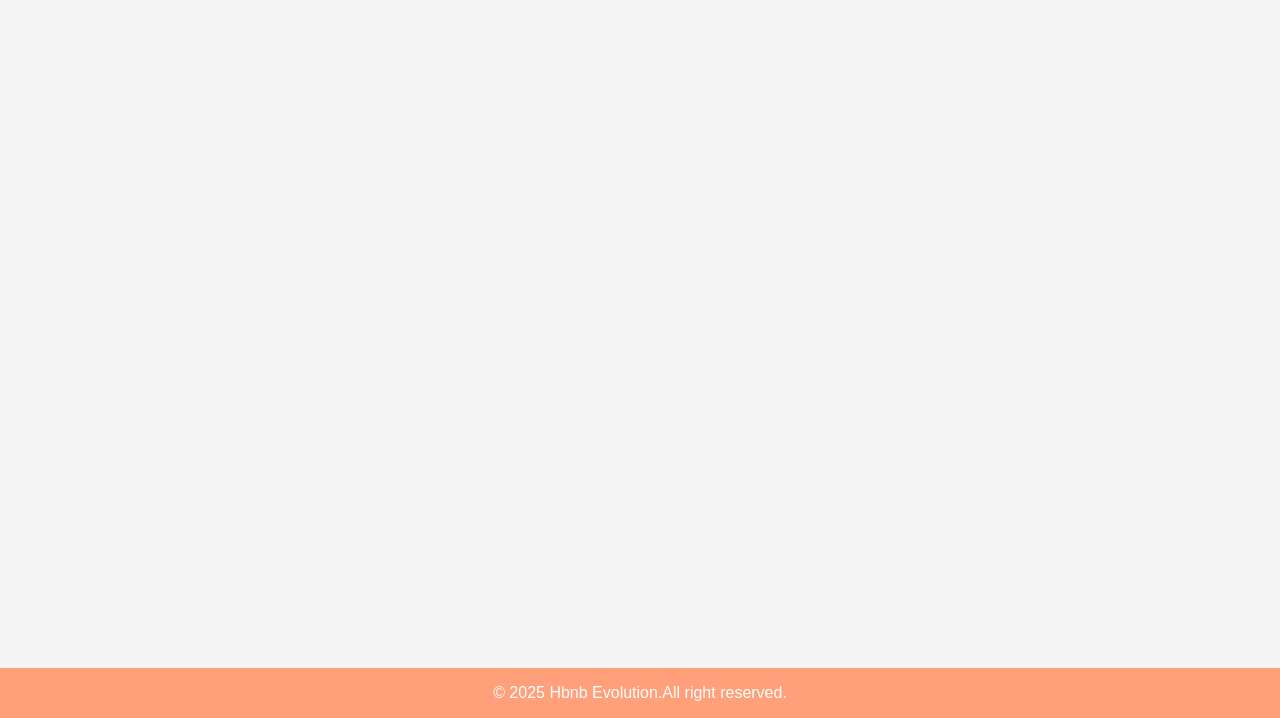
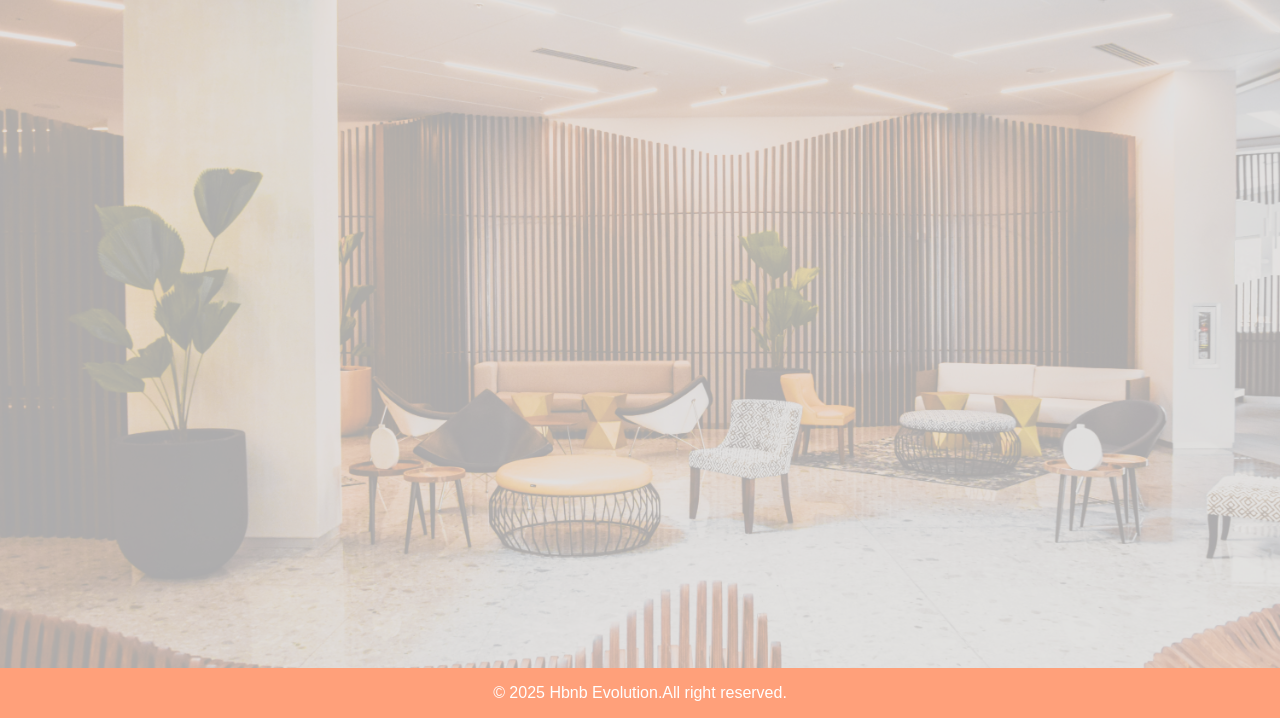
Before and after one commit to Emi-H106/holbertonschool-hbnb, a Flask app: page /place/1 in a window 1280 px wide. Shown: the part 82-800 px from the top of the page. Run offline with Flask 3, Linux system fonts and the light colour scheme; parts of the project's set-up code (start-up, migrations or seed data) failed here and were passed over.

Commit message:
fix css for place

```diff
--- a/part4/hbnb/static/styles.css
+++ b/part4/hbnb/static/styles.css
@@ -61,13 +61,28 @@ main {
 
 .bg-image {
     width: 100%;
-    height: 600px;
+    height: 100%;
     position: absolute;
     top: 0;
     left: 0;
     z-index: -1;
     opacity: 0.5;
 }
+
+.bg-image-place::before {
+    background-image: url(/static/images/hotel.jpg);
+    position: fixed;
+    top: 0;
+    left: 0;
+    width: 100%;
+    height: 100%;
+    content: '';
+    background-size: cover;
+    background-position: center;
+    opacity: 0.3;
+    z-index: -1;
+}
+
 
 footer {
     width: 100%;
--- a/part4/hbnb/templates/place.html
+++ b/part4/hbnb/templates/place.html
@@ -15,6 +15,7 @@
         </nav>
     </header>
     <main>
+        <div class="bg-image-place">
         <section id="place-details" class="place-details">
             <!-- Place details will be populated dynamically -->
         </section>
@@ -38,6 +39,7 @@
                 <button type="submit">Submit</button>
             </form>
         </section>
+        </div>
     </main>
     <footer>
         <p>&#169; 2025 Hbnb Evolution.All right reserved.</p>
```
